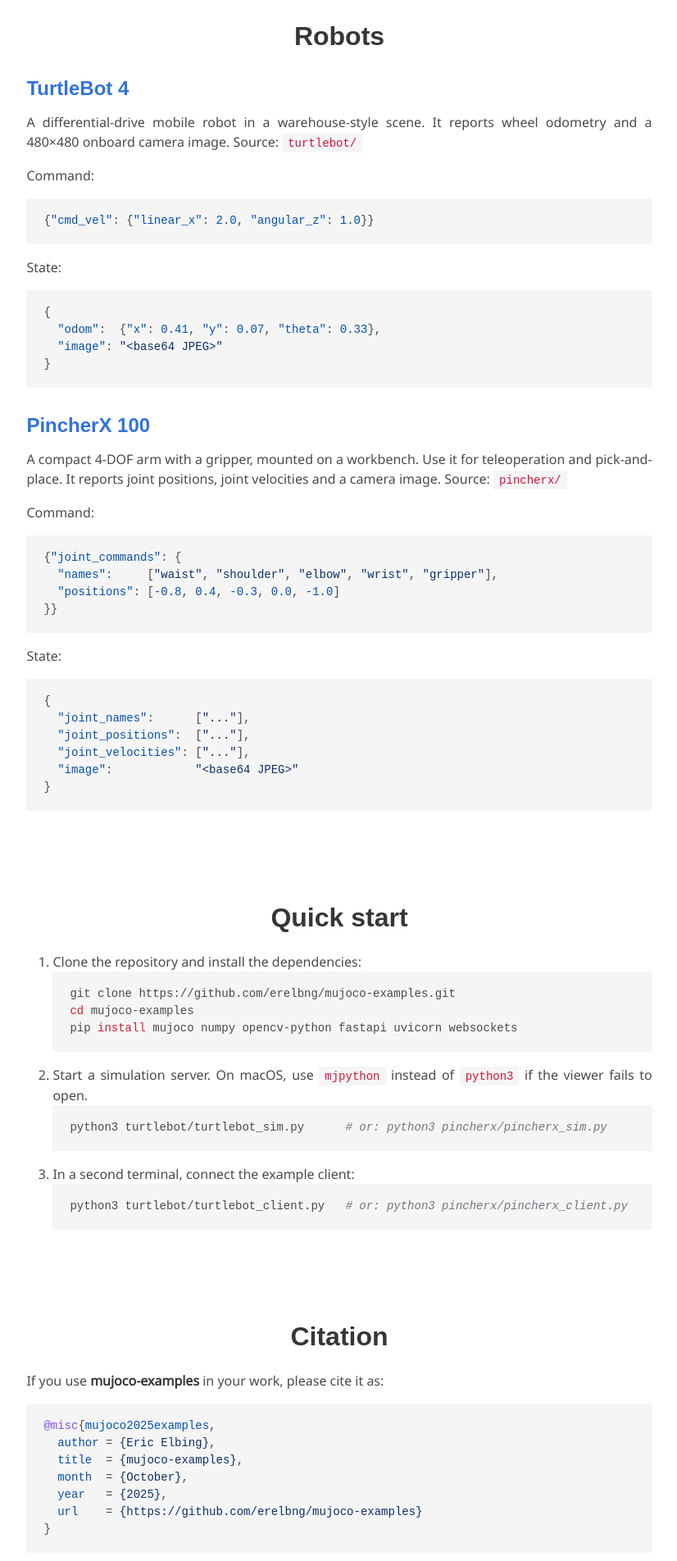
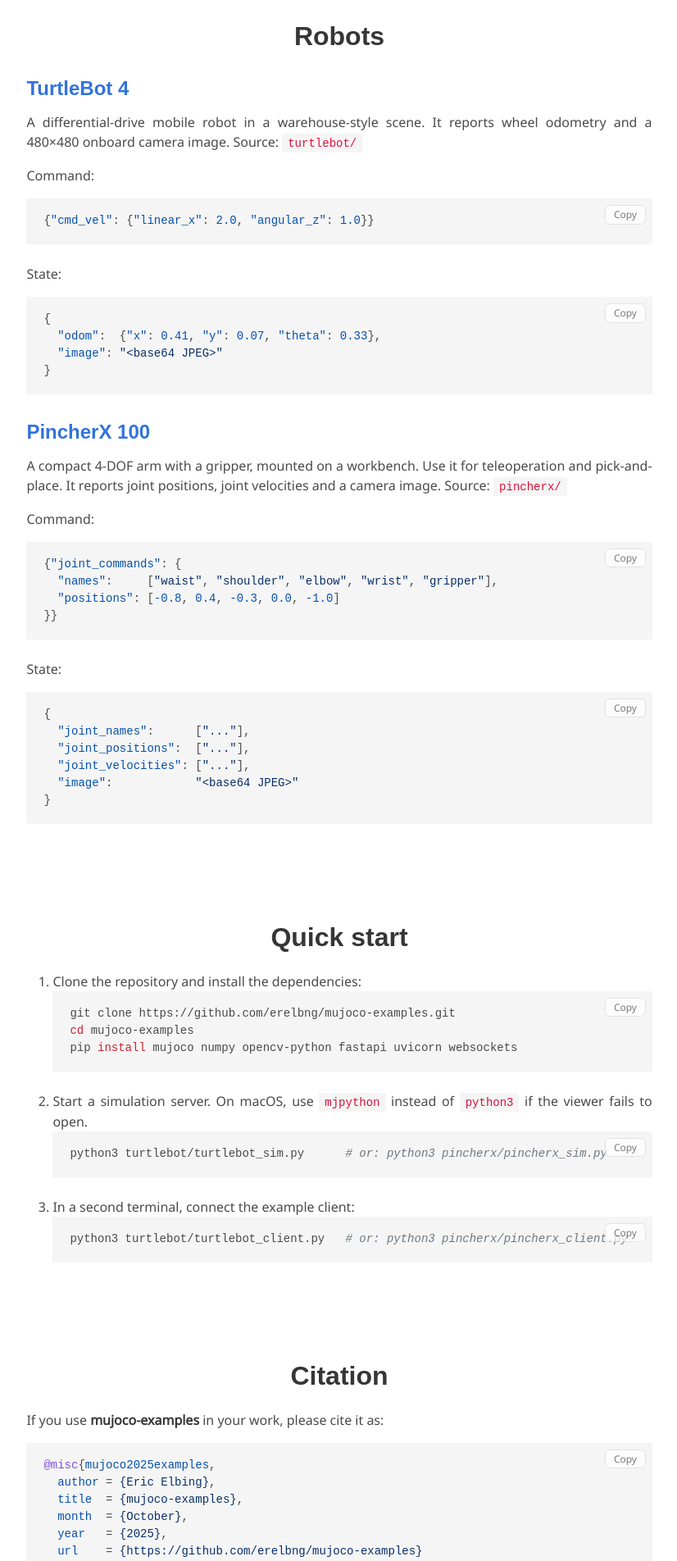
Before and after one commit to erelbng/mujoco-examples, a Jekyll site: the page built from docs/index.md, in a window 1280 px wide. Shown: the part 1676-3580 px from the top of the page at 82% size, without its empty margins (226-1052 px from the left). Built offline with Jekyll 4.4.1, drawn with Linux system fonts in a browser that asks for light colours; some web fonts are replaced.

Commit message:
make it easier to copy code from the page

```diff
--- a/docs/_layouts/default.html
+++ b/docs/_layouts/default.html
@@ -160,6 +160,33 @@
     dialog.querySelector('.dialog-close').addEventListener('click', function () { dialog.close(); });
     dialog.addEventListener('click', function (e) { if (e.target === dialog) dialog.close(); });
     dialog.addEventListener('close', function () { player.pause(); player.removeAttribute('src'); });
+
+    // copy button on every code block, except plain-text blocks such as diagrams
+    function copyText(text) {
+      if (navigator.clipboard && window.isSecureContext) return navigator.clipboard.writeText(text);
+      var area = document.createElement('textarea');
+      area.value = text;
+      area.style.position = 'fixed';
+      area.style.opacity = '0';
+      document.body.appendChild(area);
+      area.select();
+      document.execCommand('copy');
+      document.body.removeChild(area);
+      return Promise.resolve();
+    }
+    document.querySelectorAll('.content div.highlighter-rouge:not(.language-plaintext)').forEach(function (block) {
+      var btn = document.createElement('button');
+      btn.type = 'button';
+      btn.className = 'copy-button';
+      btn.textContent = 'Copy';
+      btn.addEventListener('click', function () {
+        copyText(block.querySelector('code').innerText.replace(/\n$/, '')).then(function () {
+          btn.textContent = 'Copied';
+          setTimeout(function () { btn.textContent = 'Copy'; }, 1500);
+        });
+      });
+      block.appendChild(btn);
+    });
   })();
 </script>
 
--- a/docs/static/css/site.css
+++ b/docs/static/css/site.css
@@ -64,3 +64,22 @@
 .highlight .nc, .highlight .nf { color: #8250df; }
 
 .content table { width: auto; }
+
+/* copy button on code blocks */
+.content div.highlighter-rouge { position: relative; }
+.copy-button {
+  position: absolute;
+  top: 0.5rem;
+  right: 0.5rem;
+  padding: 0.15rem 0.6rem;
+  border: 1px solid #dbdbdb;
+  border-radius: 6px;
+  background: #fff;
+  color: #4a4a4a;
+  font-family: 'Noto Sans', sans-serif;
+  font-size: 0.75rem;
+  cursor: pointer;
+  opacity: 0.7;
+}
+.copy-button:hover,
+.copy-button:focus-visible { opacity: 1; border-color: #b5b5b5; }
```
